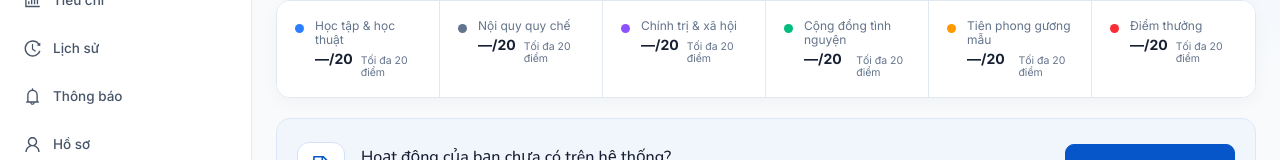
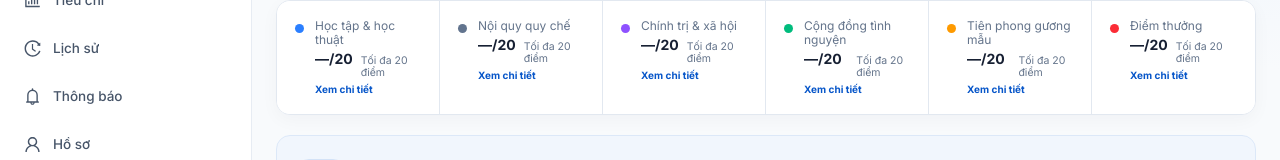
Before and after one commit to ngthmhg1710-dotcom/DuAnCNTTCnpm, a React (Vite) app in the folder frontend/: page /student/dashboard in a window 1280 px wide. Shown: the part 386-546 px from the top of the page. Built offline with nearby package versions, Linux system fonts and the light colour scheme; no server answers.

Commit message:
xem chi tiet

```diff
--- a/frontend/src/index.css
+++ b/frontend/src/index.css
@@ -141,6 +141,14 @@ h1, h2, h3, h4, h5, h6 {
 .category-copy > span { grid-column: 1 / -1; color: #64748b; font-size: 12px; }
 .category-copy strong { margin-top: 4px; color: #172033; font-size: 14px; }
 .category-copy small { color: #64748b; font-size: 10.5px; }
+.category-copy em {
+  grid-column: 1 / -1;
+  margin-top: 5px;
+  color: #0756c9;
+  font-size: 10px;
+  font-style: normal;
+  font-weight: 700;
+}
 
 .declaration-banner { display: grid; grid-template-columns: auto 1fr auto; align-items: center; gap: 16px; min-height: 96px; padding: 18px 20px; background: #f1f6fd; border: 1px solid #dce8f8; border-radius: 14px; }
 .declaration-icon { width: 48px; height: 48px; display: grid; place-items: center; color: #0756c9; background: #fff; border: 1px solid #d3e2f7; border-radius: 12px; font-size: 20px; }
--- a/frontend/src/pages/student/Dashboard.tsx
+++ b/frontend/src/pages/student/Dashboard.tsx
@@ -88,12 +88,18 @@ export default function StudentDashboard() {
 
       <section className="category-grid">
         {categories.map(([name, score, state, dot]) => (
-          <button key={name} onClick={() => navigate('/student/criteria')} className="category-item">
+          <button
+            key={name}
+            onClick={() => navigate('/student/criteria')}
+            className="category-item"
+            aria-label={`Xem chi tiết tiêu chí ${name}`}
+          >
             <span className={`category-dot ${dot}`} />
             <span className="category-copy">
               <span>{name}</span>
               <strong>{score}</strong>
               <small>{state}</small>
+              <em> Xem chi tiết</em>
             </span>
           </button>
         ))}
```
